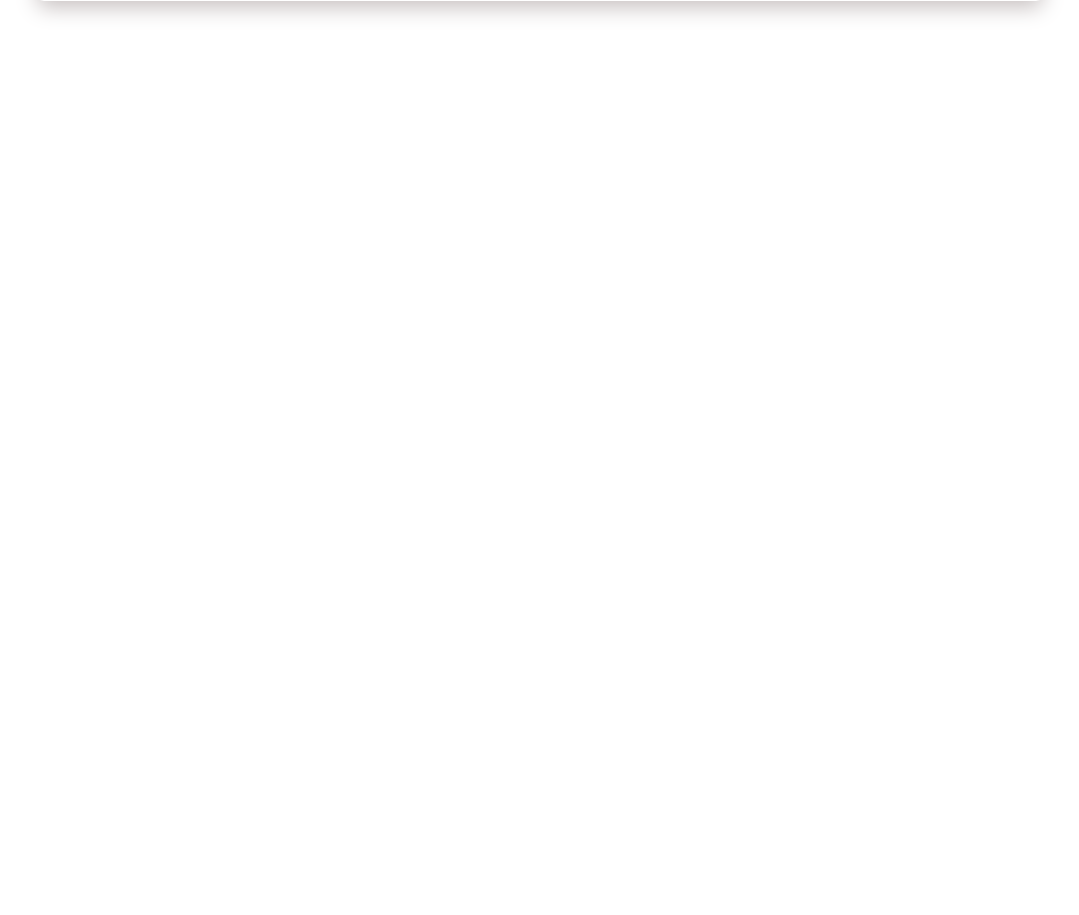
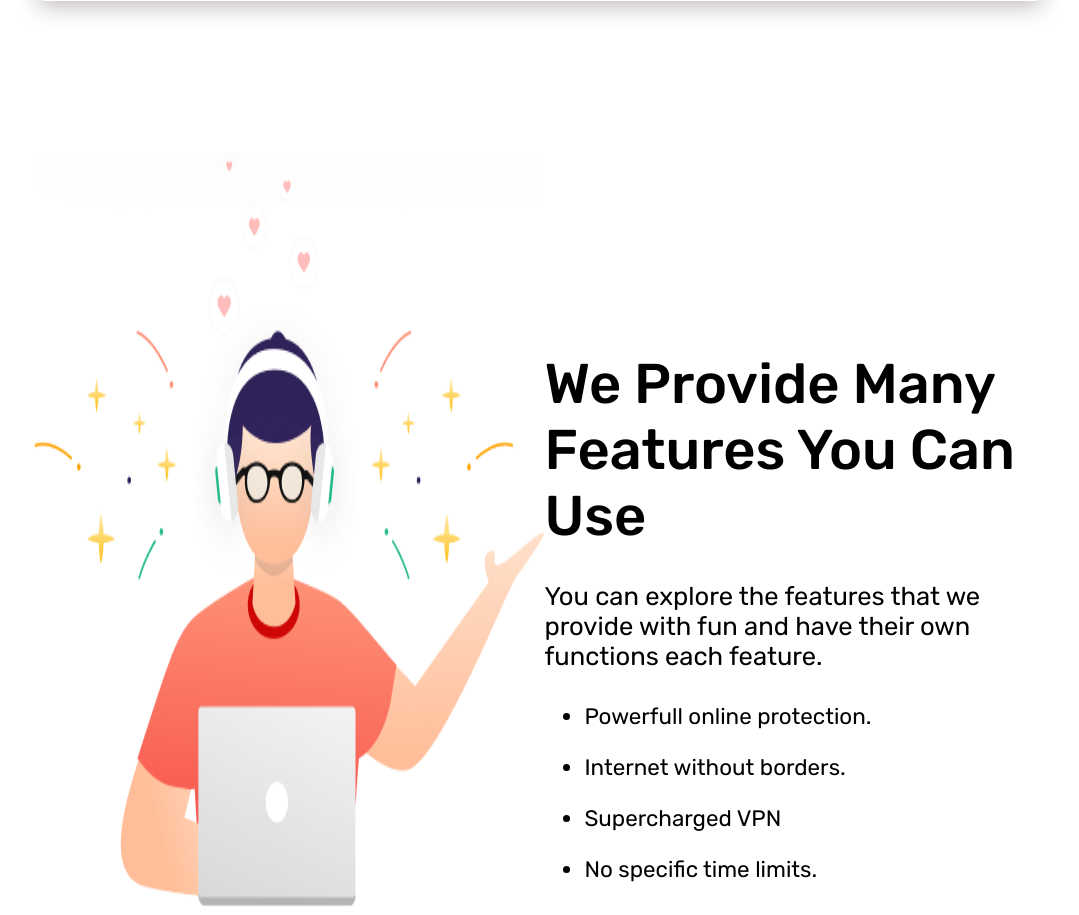
Before and after one commit to OlgaTaranova/diploma-project, a web app: file source/pages/index.html in a window 1280 px wide; the page is wider, and only the part inside the window is pictured. Shown: the part 1811-2726 px from the top of that part, without its empty margins (100-1179 px from the left). Before the commit the page ends 1827 px from the top of that part, so only its background shows below. Run offline with its HTML, style and script files only (its server is not run), Linux system fonts and the light colour scheme; style sheets or scripts are compiled from the project's sources.

Commit message:
feat: add block 'Features'

```diff
--- a/source/pages/index.html
+++ b/source/pages/index.html
@@ -65,10 +65,20 @@
 
 
               </div>
+          </section>
 
-          </section>
           <section class="features">
-
+            <img class="features__img" src="../img/features.png" alt="Features image">
+            <div class="features__content">
+              <h2 class="features__title">We Provide Many Features You Can Use</h2>
+              <p class="features__info">You can explore the features that we provide with fun and have their own functions each feature.</p>
+              <ul class="features__list">
+                <li class="features__item">Powerfull online protection.</li>
+                <li class="features__item">Internet without borders.</li>
+                <li class="features__item">Supercharged VPN</li>
+                <li class="features__item">No specific time limits.</li>
+              </ul>
+            </div>
           </section>
         </div>
     </body>
--- a/source/styles/main.scss
+++ b/source/styles/main.scss
@@ -5,6 +5,7 @@
 
 @import './sections/header.scss';
 @import './sections/get-started.scss';
+@import './sections/features.scss';
 
 
 @import './media/media\(max-width-1110px\).scss';
--- /dev/null
+++ b/source/styles/sections/features.scss
@@ -0,0 +1,23 @@
+.features {
+    padding: $content-padding;
+    padding-top: 9.5rem;
+
+    display: flex;
+    justify-content: space-between;
+
+}
+.features__content {
+    padding-top: 9.5rem;
+}
+.features__title {
+    font: $title-md;
+    margin-bottom: 2rem;
+}
+.features__info {
+    font: $paragraph-md;
+    margin-bottom: 2rem;
+}
+.features__item {
+    font: $paragraph-sm;
+    margin-bottom: 1.5rem;
+}
--- a/source/styles/sections/get-started.scss
+++ b/source/styles/sections/get-started.scss
@@ -30,7 +30,6 @@
     display: grid;
     grid-template-columns: repeat(3, 1fr);
     padding: 3.72rem 0;
-    margin-bottom: 9.5rem;
     border-radius: 10px;
     box-shadow: 0 10px 22px -4px #c5bebe;
 }
```
Also changed, not shown: source/img/features.png (added), 3 other files.
